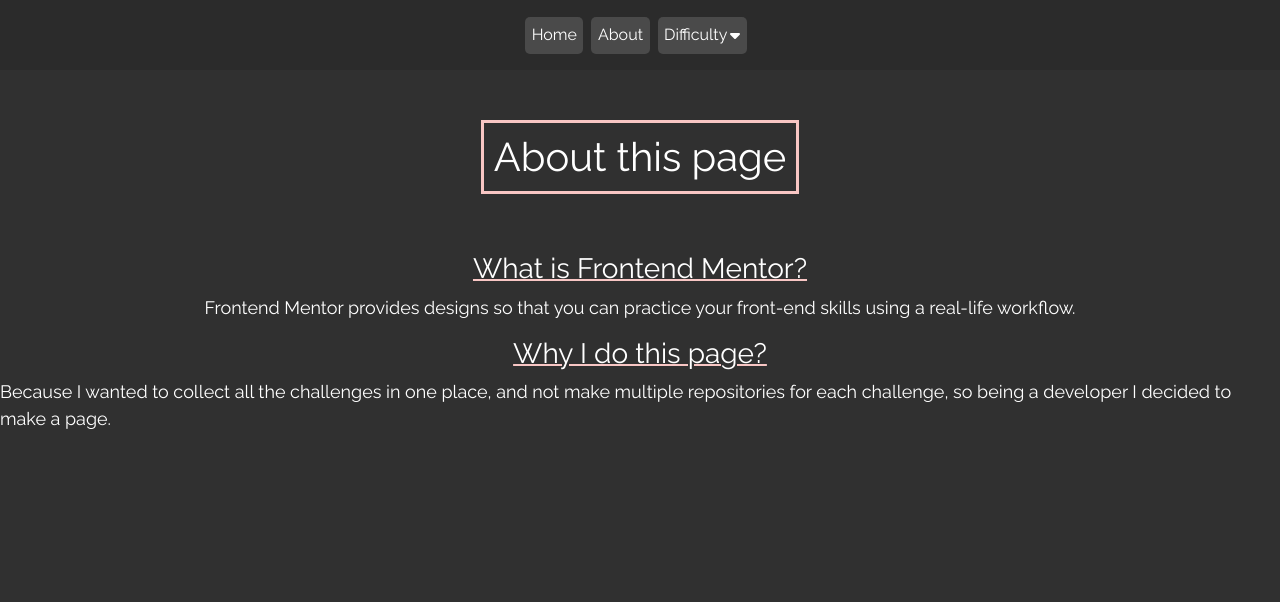
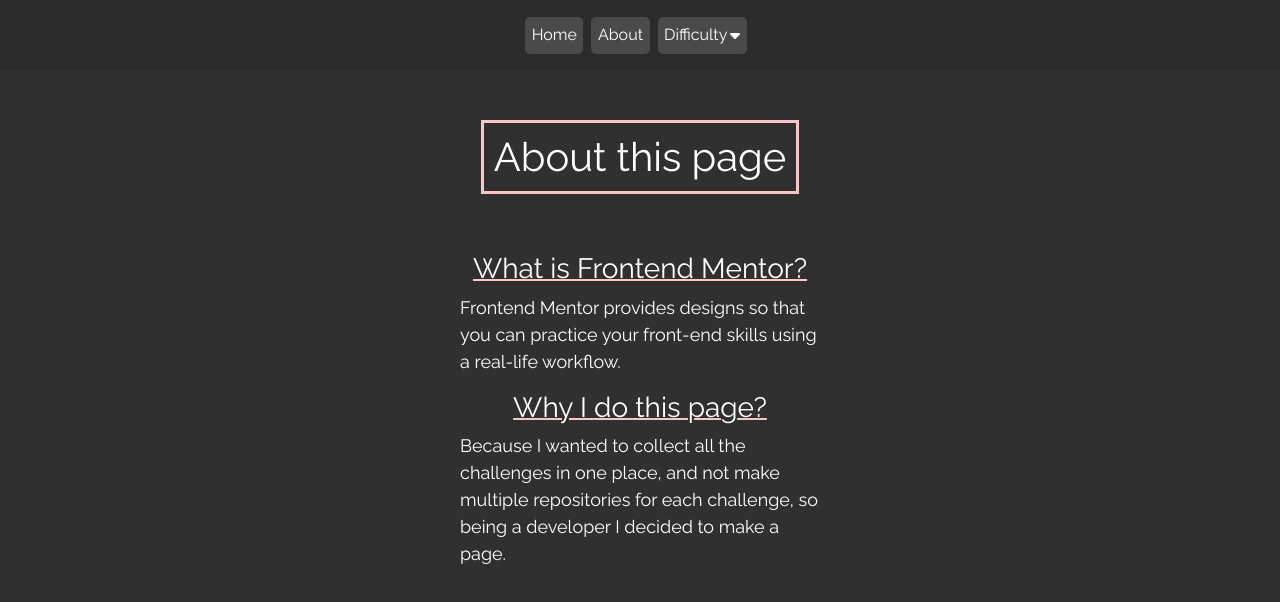
Before and after one commit to raulereno/frontendmentor-challenges, a React (Create React App) app: page /about in a window 1280 px wide. Shown: the top 602 px of the page. Built offline with nearby package versions, Linux system fonts and the light colour scheme.

Commit message:
Update _about.scss

```diff
--- a/src/styles/_about.scss
+++ b/src/styles/_about.scss
@@ -26,6 +26,7 @@
     }
     p {
       font-size: 18px;
+      width:360px;
     }
   }
 }
```
